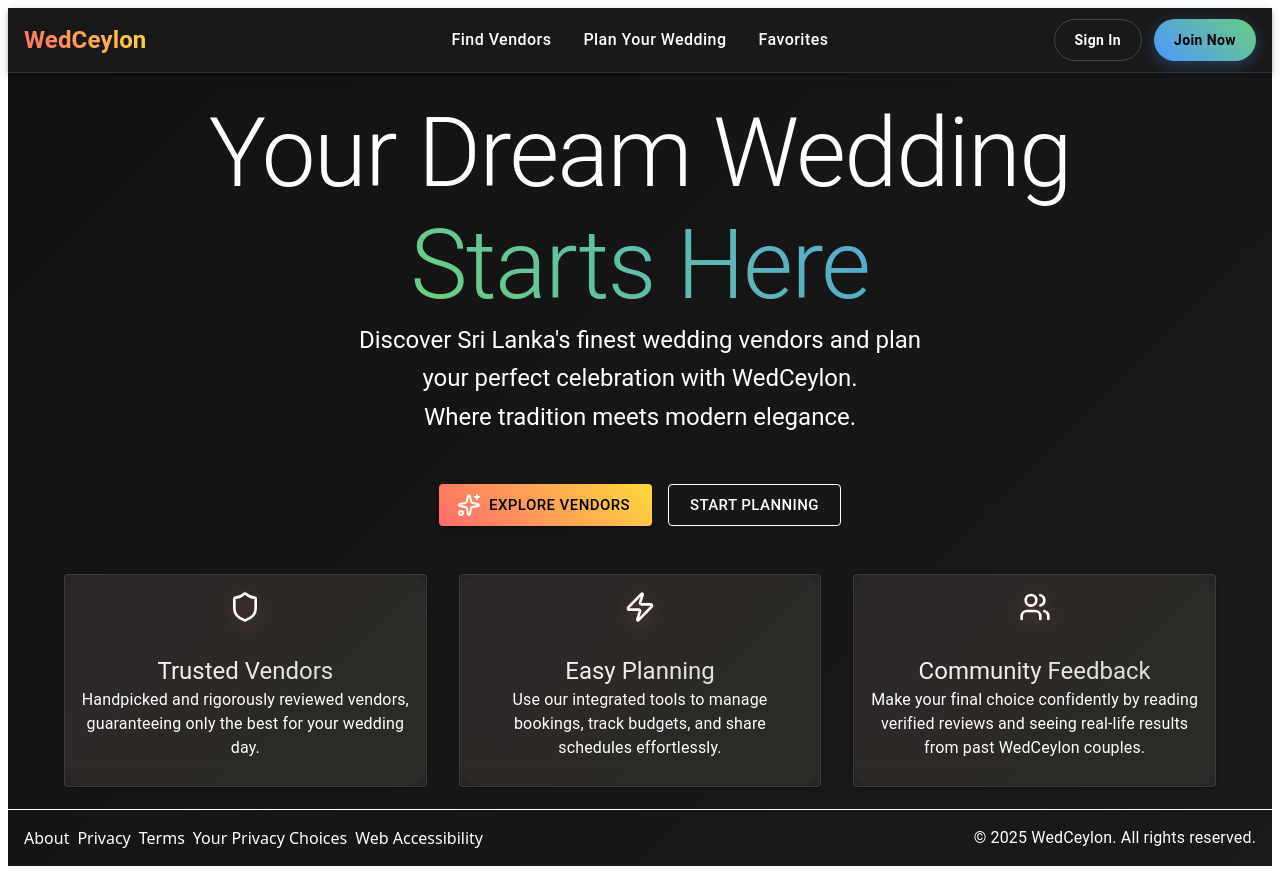
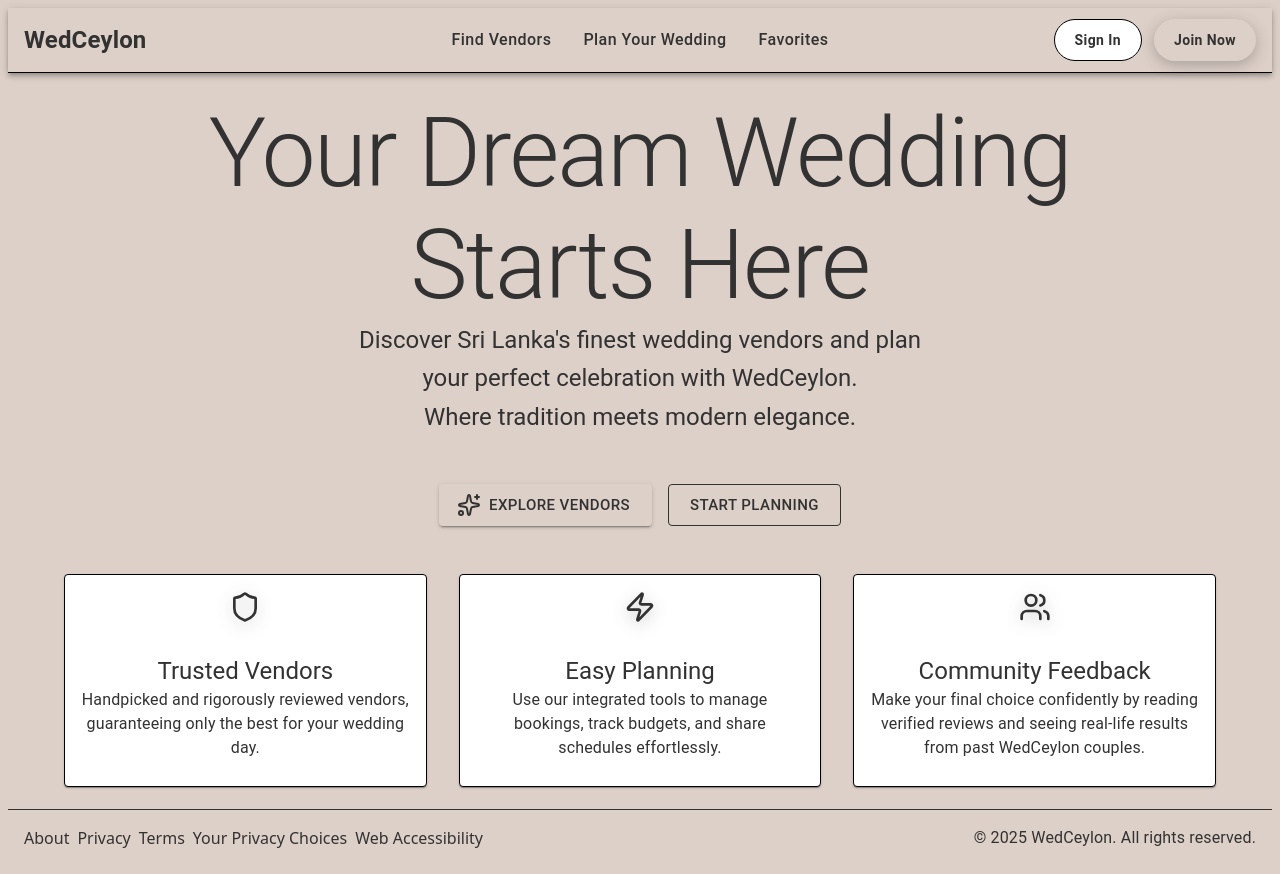
Before and after one commit to kbadeesha/wed-ceylon-frontend, a React (Vite) app: page / in a window 1280 px wide. Built offline with nearby package versions, Linux system fonts and the light colour scheme.

Commit message:
Color theme Changed

```diff
--- a/src/components/layout/NavBar/NavBar.scss
+++ b/src/components/layout/NavBar/NavBar.scss
@@ -1,8 +1,7 @@
 .navbar {
-  background: rgba(26, 26, 26, 0.95) !important;
-  backdrop-filter: blur(10px);
-  border-bottom: 1px solid rgba(255, 255, 255, 0.1);
-  box-shadow: 0 2px 20px rgba(0, 0, 0, 0.3);
+  background: var(--color-background) !important;
+  border-bottom: 1px solid var(--color-black);
+  box-shadow: 0 2px 4px rgba(0, 0, 0, 0.1);
 
   .MuiToolbar-root {
     padding: 0 1rem;
@@ -17,10 +16,6 @@
       text-decoration: none;
       font-weight: 700;
       font-size: 1.5rem;
-      background: linear-gradient(45deg, #ff6b6b, #ffd93d);
-      background-clip: text;
-      -webkit-background-clip: text;
-      -webkit-text-fill-color: transparent;
       transition: all 0.3s ease;
 
       &:hover {
@@ -56,14 +51,14 @@
         left: 50%;
         width: 0;
         height: 2px;
-        background: linear-gradient(45deg, #ff6b6b, #ffd93d);
+        background: var(--color-text-primary);
         transition: all 0.3s ease;
         transform: translateX(-50%);
       }
 
       &:hover {
         color: var(--color-text-primary);
-        background: rgba(255, 255, 255, 0.1);
+        background: var(--color-beige);
 
         &::after {
           width: 100%;
@@ -95,25 +90,26 @@
       box-shadow: none;
 
       &:first-child {
-        color: var(--color-text-secondary);
-        border: 1px solid rgba(255, 255, 255, 0.2);
+        color: var(--color-text-primary);
+        background: var(--color-white);
+        border: 1px solid var(--color-black);
 
         &:hover {
-          background: rgba(255, 255, 255, 0.1);
-          border-color: rgba(255, 255, 255, 0.4);
+          background: var(--color-beige);
+          border-color: var(--color-text-primary);
           transform: translateY(-1px);
         }
       }
 
       &:last-child {
-        background: linear-gradient(45deg, #4d96ff, #6bcf7f);
-        color: var(--color-secondary);
-        box-shadow: 0 4px 15px rgba(77, 150, 255, 0.3);
+        background: var(--color-text-primary);
+        color: var(--color-white);
+        box-shadow: 0 4px 15px rgba(50, 50, 50, 0.3);
 
         &:hover {
           transform: translateY(-2px);
-          box-shadow: 0 6px 20px rgba(77, 150, 255, 0.4);
-          background: linear-gradient(45deg, #3d86ff, #5bbf6f);
+          box-shadow: 0 6px 20px rgba(50, 50, 50, 0.4);
+          background: var(--color-black);
         }
       }
     }
--- a/src/pages/Home/Home.scss
+++ b/src/pages/Home/Home.scss
@@ -1,5 +1,6 @@
 .home-hero__container {
   border-radius: 16px;
+  background: var(--color-background);
 }
 
 .home-hero__content {
@@ -14,22 +15,7 @@
   color: var(--color-text-primary);
 
   .home-hero__title-accent {
-    background: linear-gradient(45deg, #ff6b6b, #ffd93d, #6bcf7f, #4d96ff);
-    background-size: 400% 400%;
-    background-clip: text;
-    -webkit-background-clip: text;
-    -webkit-text-fill-color: transparent;
-    animation: gradientShift 4s ease infinite;
-  }
-}
-
-@keyframes gradientShift {
-  0%,
-  100% {
-    background-position: 0% 50%;
-  }
-  50% {
-    background-position: 100% 50%;
+    color: var(--color-text-primary);
   }
 }
 
@@ -54,26 +40,27 @@
 }
 
 .home-hero__cta-primary {
-  background: linear-gradient(45deg, #ff6b6b, #ffd93d);
-  color: var(--color-secondary);
+  background: var(--color-text-primary);
+  color: var(--color-white);
   font-weight: 600;
   padding: 12px 32px;
   border-radius: 50px;
   text-transform: none;
   font-size: 1.1rem;
   transition: all 0.3s ease;
-  box-shadow: 0 4px 15px rgba(255, 107, 107, 0.3);
+  box-shadow: 0 4px 15px rgba(50, 50, 50, 0.3);
 
   &:hover {
     transform: translateY(-2px);
-    box-shadow: 0 6px 20px rgba(255, 107, 107, 0.4);
-    background: linear-gradient(45deg, #ff5252, #ffc107);
+    box-shadow: 0 6px 20px rgba(50, 50, 50, 0.4);
+    background: var(--color-black);
   }
 }
 
 .home-hero__cta-secondary {
+  background: var(--color-white);
   color: var(--color-text-primary);
-  border-color: var(--color-text-secondary);
+  border: 1px solid var(--color-black);
   font-weight: 600;
   padding: 12px 32px;
   border-radius: 50px;
@@ -83,7 +70,7 @@
 
   &:hover {
     border-color: var(--color-text-primary);
-    background-color: rgba(255, 255, 255, 0.1);
+    background-color: var(--color-beige);
     transform: translateY(-2px);
   }
 }
@@ -106,27 +93,11 @@
 
 .home-feature-card {
   height: 100%;
-  background: linear-gradient(135deg, var(--color-surface) 0%, rgba(26, 26, 26, 0.8) 100%);
-  border: 1px solid rgba(255, 255, 255, 0.1);
+  background: var(--color-surface);
+  border: 1px solid var(--color-black);
   border-radius: 20px;
   position: relative;
   overflow: hidden;
-
-  &::before {
-    content: '';
-    position: absolute;
-    top: 0;
-    left: 0;
-    right: 0;
-    bottom: 0;
-    background: linear-gradient(
-      135deg,
-      rgba(255, 107, 107, 0.05) 0%,
-      rgba(255, 217, 61, 0.05) 100%
-    );
-    opacity: 0.5;
-    border-radius: 20px;
-  }
 }
 
 .home-feature-card__content {
@@ -140,13 +111,13 @@
 }
 
 .home-feature-card__icon {
-  color: #ff6b6b;
+  color: var(--color-text-primary);
   margin-bottom: 2rem;
   display: flex;
   justify-content: center;
 
   svg {
-    filter: drop-shadow(0 4px 8px rgba(255, 107, 107, 0.3));
+    filter: drop-shadow(0 4px 8px rgba(50, 50, 50, 0.3));
   }
 }
 
@@ -155,10 +126,6 @@
   font-size: 1.25rem;
   margin-bottom: 1.25rem;
   color: var(--color-text-primary);
-  background: linear-gradient(135deg, var(--color-text-primary) 0%, rgba(255, 255, 255, 0.8) 100%);
-  background-clip: text;
-  -webkit-background-clip: text;
-  -webkit-text-fill-color: transparent;
 }
 
 .home-feature-card__description {
@@ -193,20 +160,20 @@
 }
 
 .home-cta__button {
-  background: linear-gradient(45deg, #4d96ff, #6bcf7f);
-  color: var(--color-secondary);
+  background: var(--color-text-primary);
+  color: var(--color-white);
   font-weight: 600;
   padding: 14px 40px;
   border-radius: 50px;
   text-transform: none;
   font-size: 1.1rem;
   transition: all 0.3s ease;
-  box-shadow: 0 4px 15px rgba(77, 150, 255, 0.3);
+  box-shadow: 0 4px 15px rgba(50, 50, 50, 0.3);
 
   &:hover {
     transform: translateY(-2px);
-    box-shadow: 0 6px 20px rgba(77, 150, 255, 0.4);
-    background: linear-gradient(45deg, #3d86ff, #5bbf6f);
+    box-shadow: 0 6px 20px rgba(50, 50, 50, 0.4);
+    background: var(--color-black);
   }
 }
 
--- a/src/styles/_variables.scss
+++ b/src/styles/_variables.scss
@@ -1,18 +1,22 @@
-// CSS Custom Properties (CSS Variables) for global dark theme
+// CSS Custom Properties (CSS Variables) for global light theme
 :root {
   --color-black: #000000;
   --color-white: #ffffff;
-  --color-light-gray: #f5f5f5;
-  --color-dark-gray: #333333;
-  --color-darker-gray: #1a1a1a;
-  --color-darkest: #121212;
+  --color-beige: #ddd0c8;
+  --color-dark-grey: #323232;
 
-  --color-primary: var(--color-white);
-  --color-secondary: var(--color-black);
-  --color-background: var(--color-darkest);
-  --color-surface: var(--color-darker-gray);
-  --color-text-primary: var(--color-white);
-  --color-text-secondary: var(--color-light-gray);
+  // Legacy mappings for compatibility
+  --color-light-gray: #ffffff;
+  --color-dark-gray: #323232;
+  --color-darker-gray: #323232;
+  --color-darkest: #ddd0c8;
+
+  --color-primary: var(--color-beige);
+  --color-secondary: var(--color-dark-grey);
+  --color-background: var(--color-beige);
+  --color-surface: var(--color-white);
+  --color-text-primary: var(--color-dark-grey);
+  --color-text-secondary: var(--color-black);
 }
 
 // SCSS Variables (for use in SCSS files)
--- a/src/styles/global-overrides.scss
+++ b/src/styles/global-overrides.scss
@@ -60,11 +60,11 @@
 }
 
 .MuiTextField-root .MuiOutlinedInput-root .MuiOutlinedInput-notchedOutline {
-  border-color: var(--color-dark-gray) !important;
+  border-color: var(--color-black) !important;
 }
 
 .MuiChip-root {
-  background-color: var(--color-darker-gray) !important;
+  background-color: var(--color-surface) !important;
   color: var(--color-text-primary) !important;
 }
 
@@ -85,9 +85,9 @@
   color: var(--color-text-primary) !important;
 }
 
-/* Body background for dark theme */
+/* Body background for light theme */
 body {
-  background: linear-gradient(135deg, var(--color-background) 0%, var(--color-darker-gray) 100%);
+  background: var(--color-background);
   color: var(--color-text-primary) !important;
 }
 
--- a/src/styles/index.scss
+++ b/src/styles/index.scss
@@ -7,9 +7,9 @@
   line-height: 1.5;
   font-weight: 400;
 
-  color-scheme: light dark;
-  color: rgba(255, 255, 255, 0.87);
-  background-color: #242424;
+  color-scheme: light;
+  color: var(--color-text-primary);
+  background-color: var(--color-background);
 
   font-synthesis: none;
   text-rendering: optimizeLegibility;
@@ -19,11 +19,11 @@
 
 a {
   font-weight: 500;
-  color: #646cff;
+  color: var(--color-text-primary);
   text-decoration: inherit;
 }
 a:hover {
-  color: #535bf2;
+  color: var(--color-black);
 }
 
 body {
@@ -43,12 +43,12 @@ button {
   font-size: 1em;
   font-weight: 500;
   font-family: inherit;
-  background-color: #1a1a1a;
+  background-color: var(--color-surface);
   cursor: pointer;
   transition: border-color 0.25s;
 }
 button:hover {
-  border-color: #646cff;
+  border-color: var(--color-text-primary);
 }
 button:focus,
 button:focus-visible {
@@ -57,13 +57,13 @@ button:focus-visible {
 
 @media (prefers-color-scheme: light) {
   :root {
-    color: #213547;
-    background-color: #ffffff;
+    color: var(--color-text-primary);
+    background-color: var(--color-background);
   }
   a:hover {
-    color: #747bff;
+    color: var(--color-text-primary);
   }
   button {
-    background-color: #f9f9f9;
+    background-color: var(--color-surface);
   }
 }
--- a/src/styles/themeColors.ts
+++ b/src/styles/themeColors.ts
@@ -3,16 +3,20 @@ export const colors = {
   // Basic colors
   black: '#000000',
   white: '#ffffff',
-  lightGray: '#f5f5f5',
-  darkGray: '#333333',
-  darkerGray: '#1a1a1a',
-  darkest: '#121212',
+  beige: '#DDD0C8',
+  darkGrey: '#323232',
+
+  // Legacy mappings for compatibility
+  lightGray: '#ffffff',
+  darkGray: '#323232',
+  darkerGray: '#323232',
+  darkest: '#DDD0C8',
 
   // Semantic colors (matching SCSS variables)
-  primary: '#ffffff', // $primary-color - white for dark theme
-  secondary: '#000000', // $secondary-color - black for dark theme
-  background: '#121212', // $background-color - dark background
-  surface: '#1a1a1a', // $surface-color - slightly lighter dark
-  textPrimary: '#ffffff', // $text-primary-color - white text
-  textSecondary: '#f5f5f5', // $text-secondary-color - light gray text
+  primary: '#DDD0C8', // beige
+  secondary: '#323232', // dark grey
+  background: '#DDD0C8', // beige
+  surface: '#ffffff', // white
+  textPrimary: '#323232', // dark grey
+  textSecondary: '#000000', // black
 } as const;
--- a/src/theme.ts
+++ b/src/theme.ts
@@ -3,7 +3,7 @@ import { colors } from './styles/themeColors';
 
 const theme = createTheme({
   palette: {
-    mode: 'dark',
+    mode: 'light',
     primary: {
       main: colors.primary,
       contrastText: colors.secondary,
```
